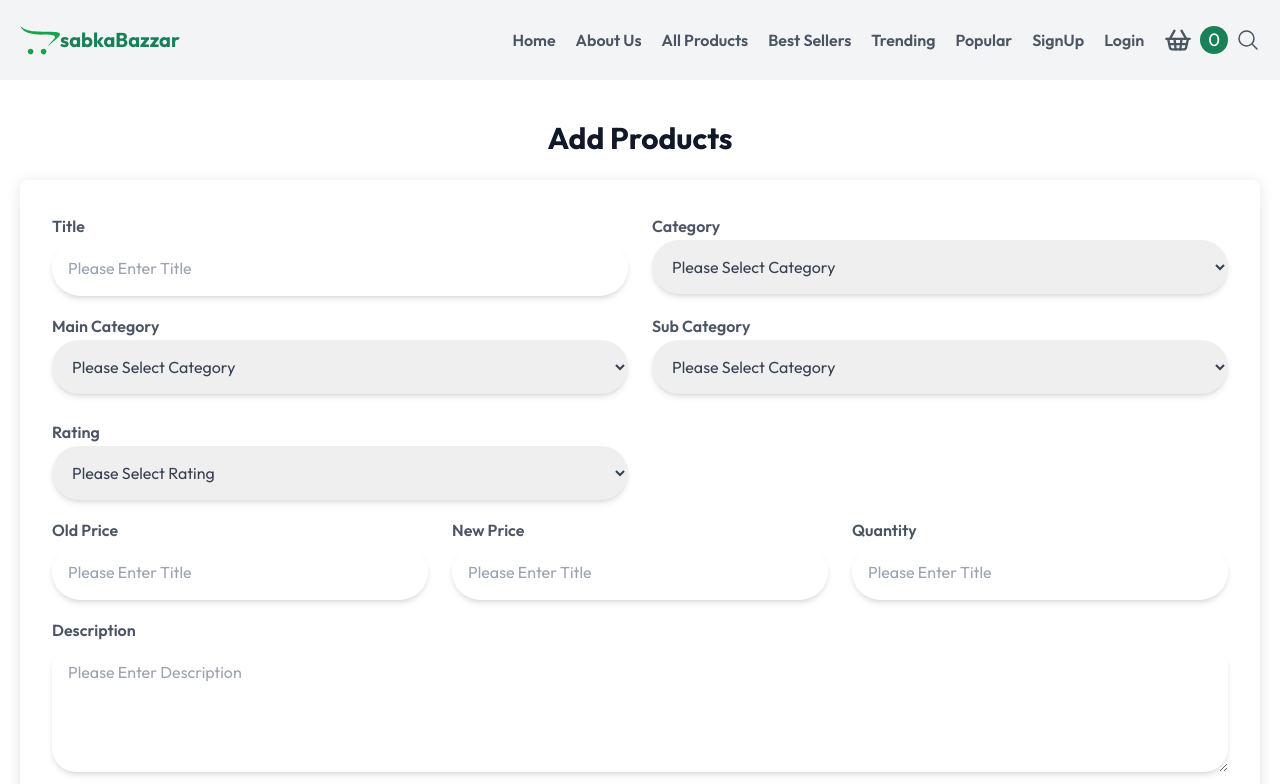
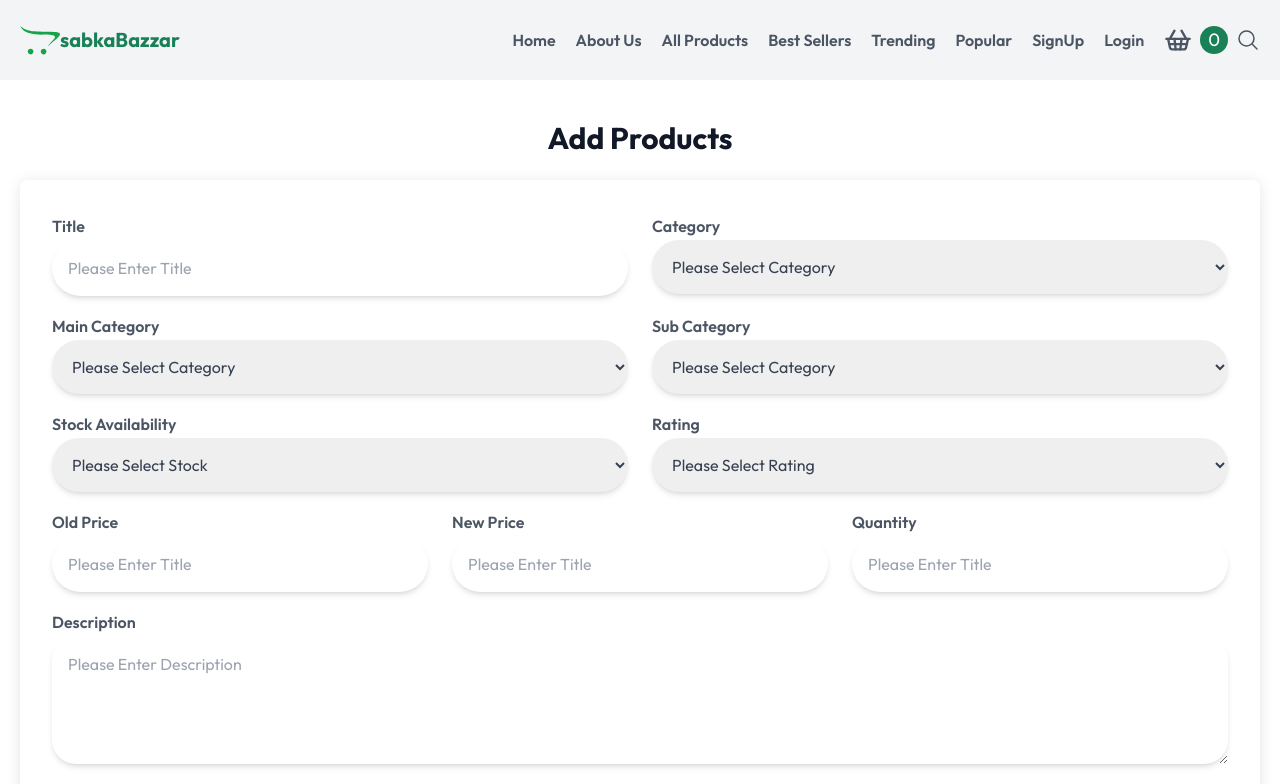
Before and after one commit to adarshsharma27/ecommerceApp, a React (Vite) app: page /addproducts in a window 1280 px wide. Shown: the top 784 px of the page. Built offline with nearby package versions, Linux system fonts and the light colour scheme; no server answers.

Commit message:
feat: stock field additional Changes

```diff
--- a/src/components/AddProducts.jsx
+++ b/src/components/AddProducts.jsx
@@ -332,6 +332,35 @@ const AddProducts = () => {
                   )}
                 </div>
               </div>
+            </div>
+            <div className="grid grid-cols-1 md:grid-cols-2 lg:grid-cols-2 gap-2">
+              <div className="p-2 w-full">
+                <div className="relative">
+                  <label
+                    htmlFor={uId}
+                    className="leading-7  text-base font-semibold text-gray-600 dark:text-gray-200"
+                  >
+                    Stock Availability
+                  </label>
+                  <select
+                    id={uId}
+                    className="w-full rounded-full  text-gray-700 border-gray-200 p-4 pe-12 text-medium shadow-md  outline-none focus:ring-1 focus:ring-[#16a34a]"
+                    name="outOfStock"
+                    onChange={productHandle}
+                  >
+                    <option value="">Please Select Stock</option>
+                    <option value="true">Available</option>
+                    <option value="false">Not Available</option>
+                  </select>
+                  {categoryErr && (
+                    <div className="pt-2">
+                      <span className="text-red-400 text-base font-semibold">
+                        Please Select Category
+                      </span>
+                    </div>
+                  )}
+                </div>
+              </div>
               <div className="p-2 w-full">
                 <div className="relative">
                   <label
--- a/src/components/ProductCard.jsx
+++ b/src/components/ProductCard.jsx
@@ -98,7 +98,7 @@ const ProductCard = ({
         <div className="mt-4">
           <button
             className="block w-full rounded-full bg-[#198057]  text-white px-12 py-3 text-sm font-medium transition hover:scale-105 hover:bg-[#16a34a] disabled:cursor-not-allowed disabled:opacity-60"
-            disabled={outOfStock}
+            disabled={Boolean(outOfStock)}
             onClick={addProducts}
           >
             Add to Cart
--- a/src/components/UpdateProduct.jsx
+++ b/src/components/UpdateProduct.jsx
@@ -451,6 +451,47 @@ const UpdateProduct = () => {
                     )}
                   </div>
                 </div>
+              </div>
+              <div className="grid grid-cols-1 md:grid-cols-2 lg:grid-cols-2 gap-2">
+                <div className="p-2 w-full">
+                  <div className="relative">
+                    <label
+                      htmlFor={uId}
+                      className="leading-7  text-base font-semibold text-gray-600 dark:text-gray-200"
+                    >
+                      Stock Availability
+                    </label>
+                    <select
+                      id={uId}
+                      className="w-full rounded-full  text-gray-700 border-gray-200 p-4 pe-12 text-medium shadow-md  outline-none focus:ring-1 focus:ring-[#16a34a]"
+                      name="outOfStock"
+                      onChange={productHandle}
+                    >
+                      <option
+                        value={
+                          product.outOfStock === true
+                            ? "Unavailable"
+                            : "Available"
+                        }
+                      >
+                        {product.outOfStock === true
+                          ? "Unavailable"
+                          : "Available"}
+                      </option>
+                      <option value="">Please Select Stock</option>
+                      <option value="true">Available</option>
+                      <option value="false">Not Available</option>
+                    </select>
+                    {categoryErr && (
+                      <div className="pt-2">
+                        <span className="text-red-400 text-base font-semibold">
+                          Please Select Category
+                        </span>
+                      </div>
+                    )}
+                  </div>
+                </div>
+
                 <div className="p-2 w-full">
                   <div className="relative">
                     <label
@@ -670,7 +711,6 @@ const UpdateProduct = () => {
                     </div>
                   </>
                 )}
-
                 <div className="py-4 w-full">
                   <button
                     className="flex md:w-80 mx-auto text-lg justify-center items-center gap-2 rounded-full border border-[#198057] bg-[#198057] px-12 py-3 text-white hover:bg-transparent hover:text-[#16a34a] focus:outline-none focus:ring active:text-[#16a34a] disabled:opacity-80 disabled:cursor-not-allowed"
```
